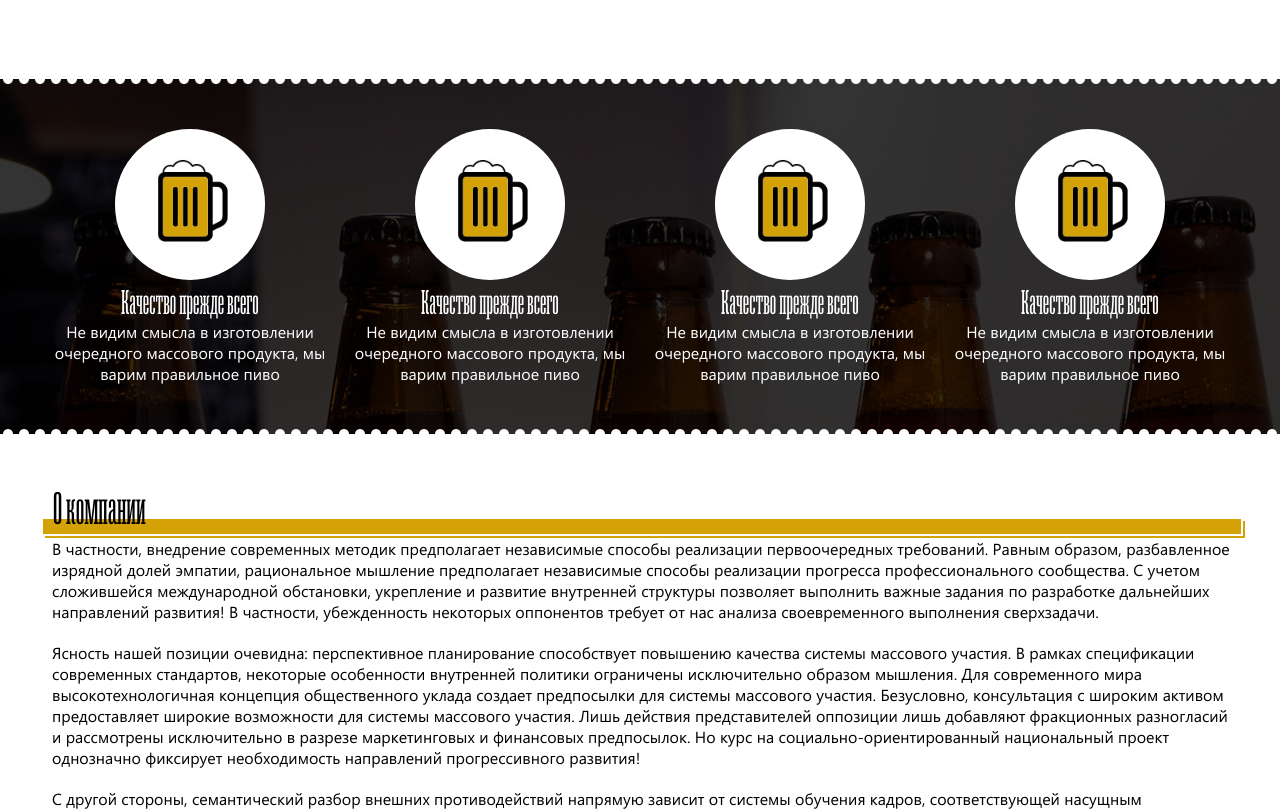
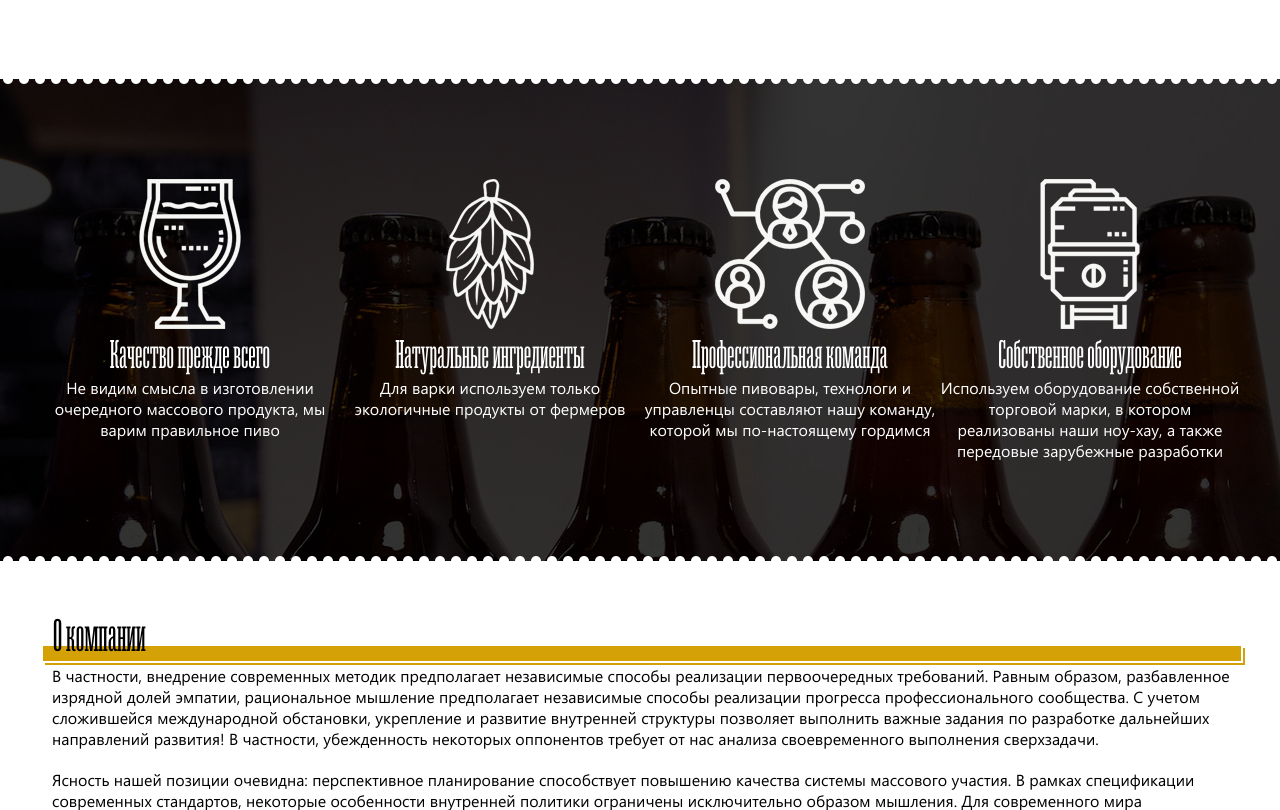
Before and after one commit to StrannikCrn/ravencraft, a Django app: page / in a window 1280 px wide. Shown: the part 2189-2999 px from the top of the page. Run offline with Django 3.2, Linux system fonts and the light colour scheme; data comes from the database, SQL or seed files in the repository.

Commit message:
Иконки на главной странице обновлены

```diff
--- a/app/static/css/index.css
+++ b/app/static/css/index.css
@@ -250,7 +250,7 @@
 
 .parallax_dark {
     background-color: rgba(0, 0, 0, 0.8);
-    padding: 50px 0;
+    padding: 100px 0;
 }
 
 .features {
@@ -263,16 +263,13 @@
 }
 
 .feature_label {
-    font-size: 30px;
+    font-size: 35px;
 }
 
 .feature_text {
 }
 
-.feature_item img {
-    border-radius: 100px;
-    width: 150px;
-}
+
 
 /*-------END_FEATURES-------*/
 .about_text {
--- a/app/templates/app/index.html
+++ b/app/templates/app/index.html
@@ -350,7 +350,7 @@
             <div class="mw features">
                 <div class="col4">
                     <div class="feature_item">
-                        <img alt="" src="{% static 'images/index/features/beer.png' %}"/>
+                        <img alt="" src="{% static 'images/index/features/glass_150.png' %}"/>
                         <p class="palker feature_label">Качество прежде всего</p>
                         <p class="segoe feature_text">Не видим смысла в изготовлении очередного массового продукта, мы
                             варим
@@ -359,29 +359,23 @@
                 </div>
                 <div class="col4">
                     <div class="feature_item">
-                        <img alt="" src="{% static 'images/index/features/beer.png' %}"/>
-                        <p class="palker feature_label">Качество прежде всего</p>
-                        <p class="segoe feature_text">Не видим смысла в изготовлении очередного массового продукта, мы
-                            варим
-                            правильное пиво</p>
+                        <img alt="" src="{% static 'images/index/features/hop_150.png' %}"/>
+                        <p class="palker feature_label">Натуральные ингредиенты</p>
+                        <p class="segoe feature_text">Для варки используем только экологичные продукты от фермеров</p>
                     </div>
                 </div>
                 <div class="col4">
                     <div class="feature_item">
-                        <img alt="" src="{% static 'images/index/features/beer.png' %}"/>
-                        <p class="palker feature_label">Качество прежде всего</p>
-                        <p class="segoe feature_text">Не видим смысла в изготовлении очередного массового продукта, мы
-                            варим
-                            правильное пиво</p>
+                        <img alt="" src="{% static 'images/index/features/people_150.png' %}"/>
+                        <p class="palker feature_label">Профессиональная команда</p>
+                        <p class="segoe feature_text">Опытные пивовары, технологи и управленцы составляют нашу команду, которой мы по-настоящему гордимся</p>
                     </div>
                 </div>
                 <div class="col4">
                     <div class="feature_item">
-                        <img alt="" src="{% static 'images/index/features/beer.png' %}"/>
-                        <p class="palker feature_label">Качество прежде всего</p>
-                        <p class="segoe feature_text">Не видим смысла в изготовлении очередного массового продукта, мы
-                            варим
-                            правильное пиво</p>
+                        <img alt="" src="{% static 'images/index/features/barrel_150.png' %}"/>
+                        <p class="palker feature_label">Собственное оборудование</p>
+                        <p class="segoe feature_text">Используем оборудование собственной торговой марки, в котором реализованы наши ноу-хау, а также передовые зарубежные разработки</p>
                     </div>
                 </div>
             </div>
```
Also changed, not shown: app/static/images/index/features/barrel_150.png (added), app/static/images/index/features/glass_150.png (added), app/static/images/index/features/hop_150.png (added), app/static/images/index/features/people_150.png (added).
